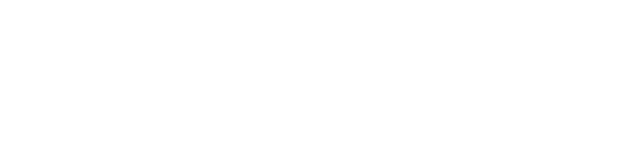
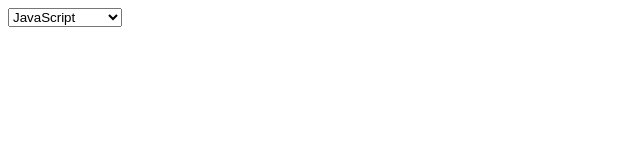
Before and after one commit to ramigarcia/Curso-definitivo-de-html-y-css-platzi, a plain HTML site: page claseCalendario/select.html in a window 1280 px wide. Shown: the whole page, without its empty margins (0-640 px from the left). Drawn offline with Linux system fonts and the light colour scheme.

Commit message:
I create a course selector with the selection tag

```diff
--- a/claseCalendario/select.html
+++ b/claseCalendario/select.html
@@ -3,9 +3,16 @@
 <head>
   <meta charset="UTF-8">
   <meta name="viewport" content="width=device-width, initial-scale=1.0">
-  <title>Document</title>
+  <title>Select</title>
 </head>
 <body>
-
+  <main>
+    <select name="cursos" id="">
+      <option value="JavaScript">JavaScript</option>
+      <option value="HTML5">HTML5</option>
+      <option value="CSS3">CSS3</option>
+      <option value="Web Standards">Web Standards</option>
+    </select>
+  </main>
 </body>
 </html>
```
